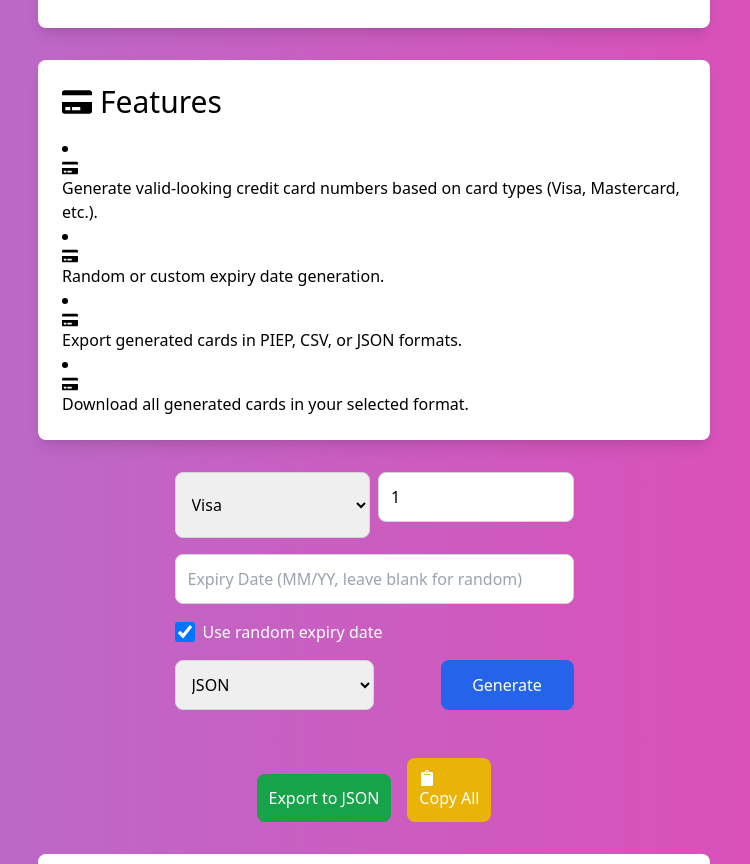
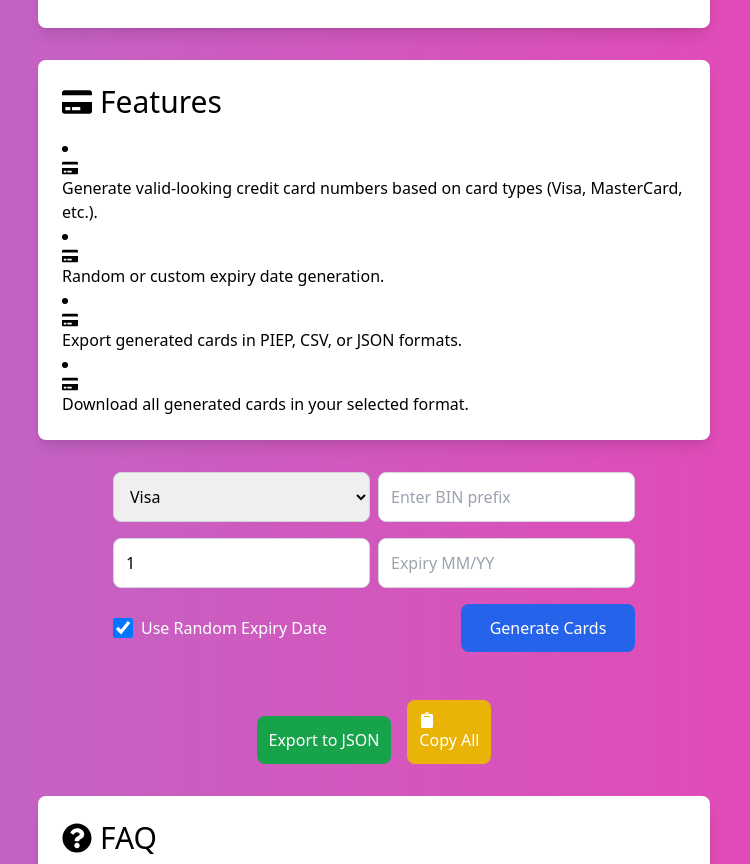
Before and after one commit to mosaphir/nextshop, a Next.js app: page / in a window 1280 px wide. Shown: the part 280-1144 px from the top of the page, without its empty margins (266-1016 px from the left). Built offline with nearby package versions, Linux system fonts and the light colour scheme.

Commit message:
Update page.tsx

```diff
--- a/app/page.tsx
+++ b/app/page.tsx
@@ -87,9 +87,10 @@ const Home = () => {
   // Handle card generation logic
   const handleGenerate = () => {
     const generatedCards: string[] = [];
-    const binPrefix = cardTypes[cardType];
+    const binPrefix = binInput || cardTypes[cardType]; // Use BIN input or default to selected card type
+
     if (!binPrefix) {
-      alert("Please select a valid card type!");
+      alert("Please enter a valid BIN prefix!");
       return;
     }
 
@@ -151,7 +152,7 @@ const Home = () => {
       <div className="max-w-2xl mx-auto bg-white text-black p-6 rounded-lg shadow-lg mb-8">
         <h2 className="text-3xl flex items-center gap-2"><FaCreditCard /> Features</h2>
         <ul className="list-inside list-disc mt-4">
-          <li><FaCreditCard /> Generate valid-looking credit card numbers based on card types (Visa, Mastercard, etc.).</li>
+          <li><FaCreditCard /> Generate valid-looking credit card numbers based on card types (Visa, MasterCard, etc.).</li>
           <li><FaCreditCard /> Random or custom expiry date generation.</li>
           <li><FaCreditCard /> Export generated cards in PIEP, CSV, or JSON formats.</li>
           <li><FaCreditCard /> Download all generated cards in your selected format.</li>
@@ -173,49 +174,46 @@ const Home = () => {
           </select>
 
           <input
+            type="text"
+            placeholder="Enter BIN prefix"
+            value={binInput}
+            onChange={(e) => setBinInput(e.target.value)}
+            className="p-3 text-black rounded-lg border border-gray-300 w-1/2"
+          />
+        </div>
+
+        <div className="flex gap-2 mb-4">
+          <input
             type="number"
             value={cardsToGenerate}
             onChange={(e) => setCardsToGenerate(Number(e.target.value))}
-            placeholder="How many cards?"
+            className="p-3 text-black rounded-lg border border-gray-300 w-1/2"
             min={1}
-            className="p-3 mb-4 w-1/2 text-black rounded-lg border border-gray-300"
+          />
+          <input
+            type="text"
+            value={expiryInput}
+            onChange={(e) => setExpiryInput(e.target.value)}
+            placeholder="Expiry MM/YY"
+            className="p-3 text-black rounded-lg border border-gray-300 w-1/2"
           />
         </div>
 
-        <input
-          type="text"
-          placeholder="Expiry Date (MM/YY, leave blank for random)"
-          value={expiryInput}
-          onChange={(e) => setExpiryInput(e.target.value)}
-          className="p-3 mb-4 w-full text-black rounded-lg border border-gray-300"
-        />
-
-        <div className="flex items-center gap-2 mb-4">
-          <input
-            type="checkbox"
-            checked={useRandomExpiry}
-            onChange={() => setUseRandomExpiry(!useRandomExpiry)}
-            className="h-5 w-5"
-          />
-          <label>Use random expiry date</label>
-        </div>
-
         <div className="flex justify-between mb-4">
-          <select
-            value={outputFormat}
-            onChange={(e) => setOutputFormat(e.target.value)}
-            className="p-3 text-black rounded-lg border border-gray-300 w-1/2"
-          >
-            <option value="json">JSON</option>
-            <option value="csv">CSV</option>
-            <option value="piep">PIEP</option>
-          </select>
-
+          <label className="flex items-center gap-2">
+            <input
+              type="checkbox"
+              checked={useRandomExpiry}
+              onChange={() => setUseRandomExpiry(!useRandomExpiry)}
+              className="h-5 w-5"
+            />
+            Use Random Expiry Date
+          </label>
           <button
             onClick={handleGenerate}
             className="p-3 bg-blue-600 text-white rounded-lg w-1/3 hover:bg-blue-700 transition"
           >
-            Generate
+            Generate Cards
           </button>
         </div>
       </div>
@@ -233,6 +231,7 @@ const Home = () => {
         </div>
       )}
 
+      {/* Export Buttons */}
       <div className="mb-8">
         <button
           onClick={handleExport}
```
